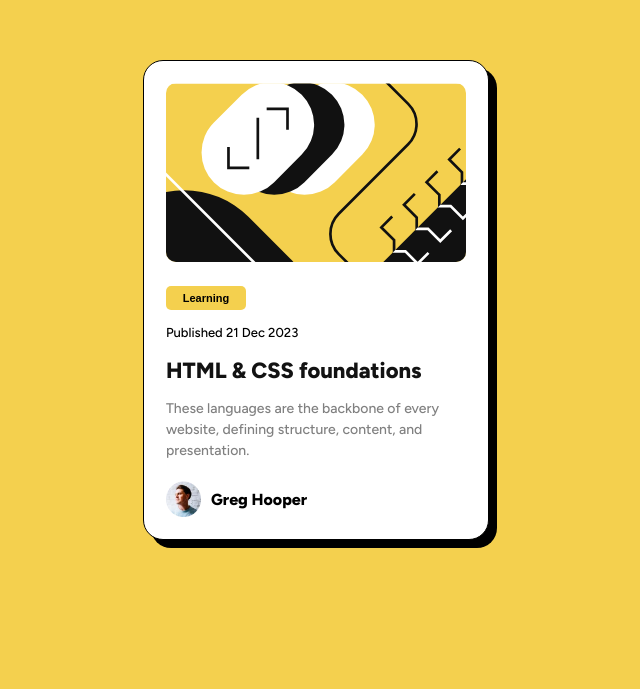
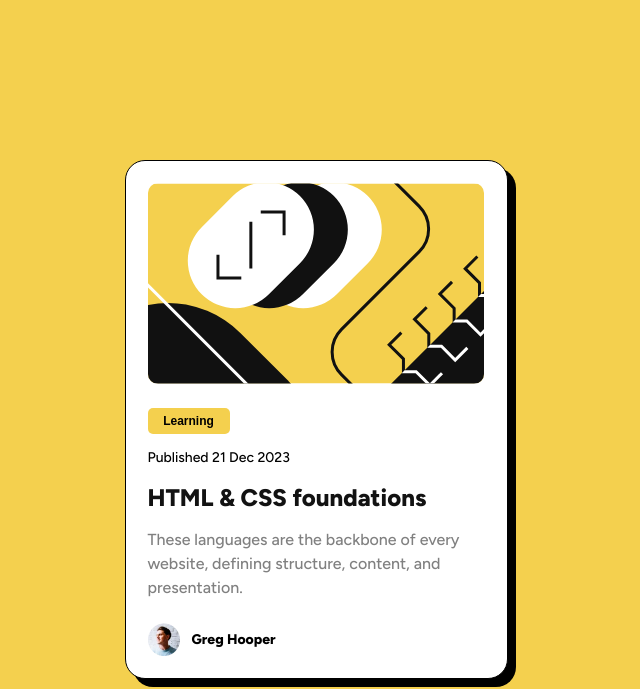
Before and after one commit to kalin-angelov/FM-Blog-Preview-Card, a plain HTML site: page index.html in a window 1280 px wide. Shown: the part 128-817 px from the top of the page, without its empty margins (324-964 px from the left). Drawn offline with Linux system fonts and the light colour scheme.

Commit message:
Style update

```diff
--- a/styles.scss
+++ b/styles.scss
@@ -46,25 +46,25 @@ button {
     border: 0 solid transparent;
     border-radius: 5px;
     font-weight: 800;
-    width: 80px;
+    width: 82px;
     height: auto;
     padding: 6px;
     margin: 0;
-    font-size: 11px;
+    font-size: 12px;
     cursor: pointer;
 }
 
 data {
     padding: 15px 0 17px 0;
     font-weight: 500;
-    font-size: 13px;
+    font-size: 14px;
 }
 
 a {
     text-decoration: none;
     color: $black;
     font-weight: 800;
-    font-size: 22px;
+    font-size: 24px;
     &:hover {
         color: $yellow;
     }
@@ -74,24 +74,24 @@ p {
     color: $grey;
     font-weight: 500;
     line-height: 1.5;
-    margin-bottom: 20px;
-    font-size: 14px;
+    margin-bottom: 23px;
 }
 
 figure {
     display: flex;
     align-items: center;
-    gap: 10px;
+    gap: 12px;
     margin: 0;
 }
 
 img {
-    width: 35px;
+    width: 32px;
     height: auto;
 }
 
 figcaption {
     font-weight: 800;
+    font-size: 14px;
 }
 
 footer {
@@ -107,7 +107,7 @@ footer {
 
 @media screen and (min-width: 1024px) {
     article {
-        width: 300px;
-        margin: 180px auto;
+        width: 337px;
+        margin: 280px auto;
     }
 }
```
Also changed, not shown: styles.css, 1 other file.
